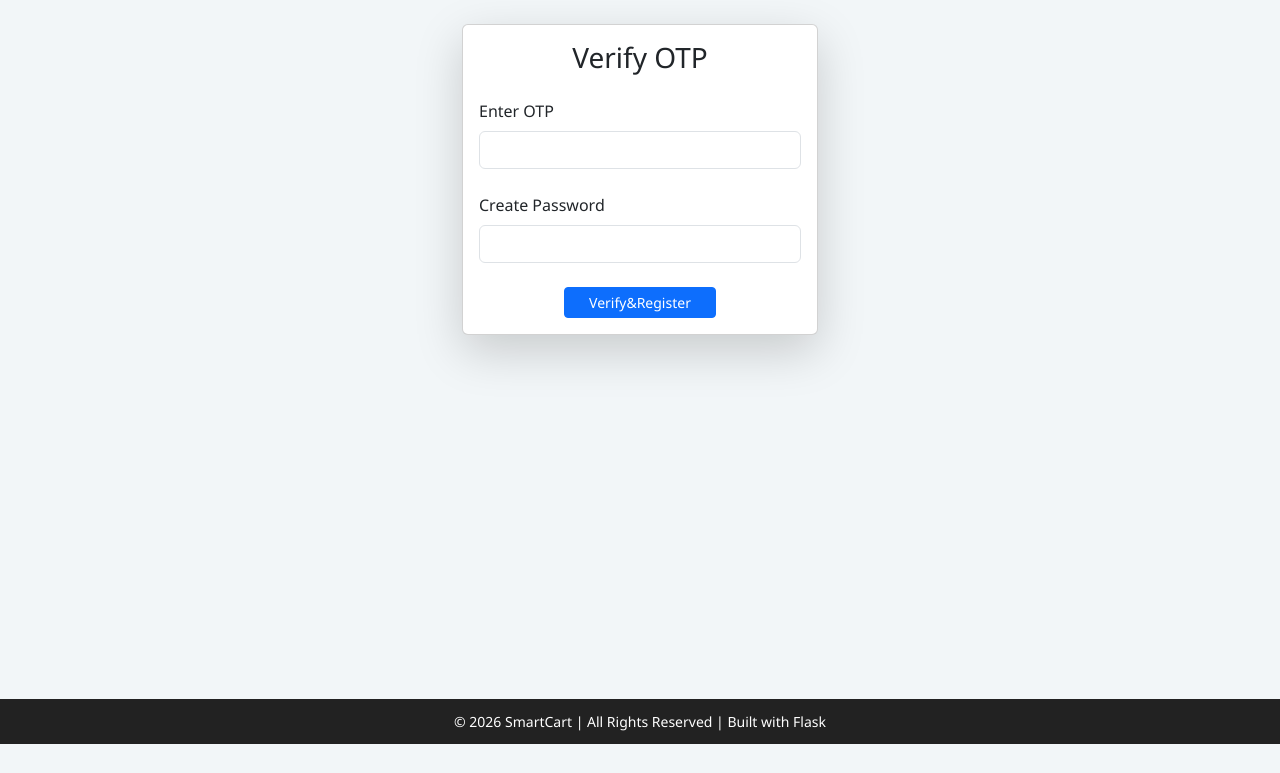
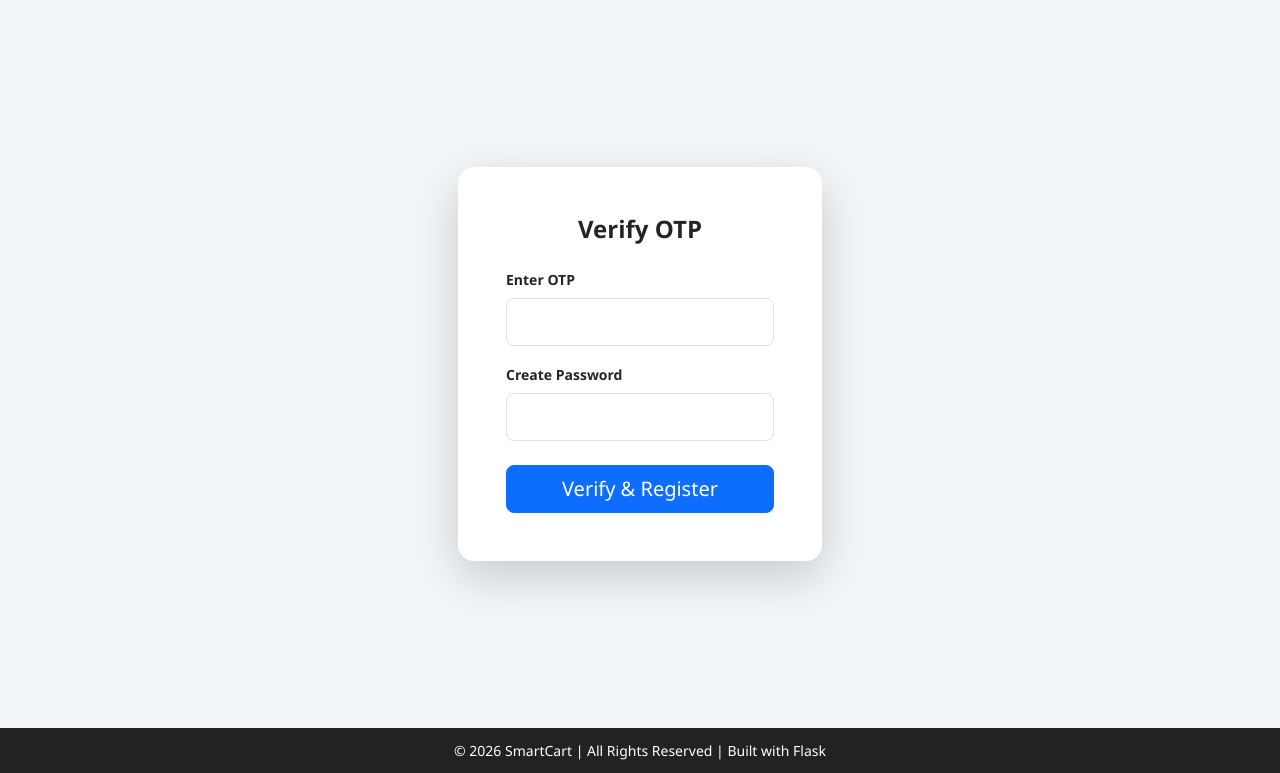
Before and after one commit to prasanna341/smartcartproject2, a Flask app: page /verify-otp in a window 1280 px wide. Shown: the part 56-829 px from the top of the page. Before the commit the page ends 800 px from the top, so only its background shows below. Run offline with Flask 3, Linux system fonts and the light colour scheme.

Commit message:
initial changes

```diff
--- a/templates/admin/verify_otp.html
+++ b/templates/admin/verify_otp.html
@@ -4,44 +4,53 @@
 
 {% block content %}
 
-<div class="row justify-content-center">
-    <div class="col-md-4">
+<div class="container-fluid d-flex justify-content-center align-items-center" style="min-height:85vh;">
 
+    <div class="col-11 col-sm-8 col-md-6 col-lg-4">
 
-        <div class="card shadow-lg">
-            <div class="card-body">
+        <div class="card shadow-lg border-0 rounded-4">
+            <div class="card-body p-4 p-md-5">
 
-                <h3 class="text-center mb-4">Verify OTP</h3>
+                <h4 class="text-center mb-4 fw-bold">
+                    Verify OTP
+                </h4>
 
                 {% with messages = get_flashed_messages(with_categories=true) %}
                   {% for category, message in messages %}
-                    <div class="alert alert-{{ category }}">{{ message }}</div>
+                    <div class="alert alert-{{ category }} text-center py-2">
+                        {{ message }}
+                    </div>
                   {% endfor %}
                 {% endwith %}
 
                 <form method="POST" action="/verify-otp">
 
-                    <div class="mb-4">
-                        <label class="form-label">Enter OTP</label>
-                        <input type="text" name="otp" class="form-control" required>
+                    <!-- OTP -->
+                    <div class="mb-3">
+                        <label class="form-label small fw-semibold">Enter OTP</label>
+                        <input type="text" name="otp" class="form-control form-control-lg text-center" maxlength="6" required>
                     </div>
 
+                    <!-- Password -->
                     <div class="mb-4">
-                        <label class="form-label">Create Password</label>
-                        <input type="password" name="password" class="form-control" required>
+                        <label class="form-label small fw-semibold">Create Password</label>
+                        <input type="password" name="password" class="form-control form-control-lg" required>
                     </div>
 
-                    <div class="d-flex justify-content-center">
-        <button class="btn btn-primary btn-sm px-4">
-            Verify&Register
-        </button>
-    </div>
+                    <!-- Button -->
+                    <div class="d-grid">
+                        <button class="btn btn-primary btn-lg rounded-3">
+                            Verify & Register
+                        </button>
+                    </div>
+
                 </form>
 
             </div>
         </div>
 
     </div>
+
 </div>
 
 {% endblock %}
```
Also changed, not shown: templates/admin/dashboard.html (+22 -12 lines), smartcart.db.
